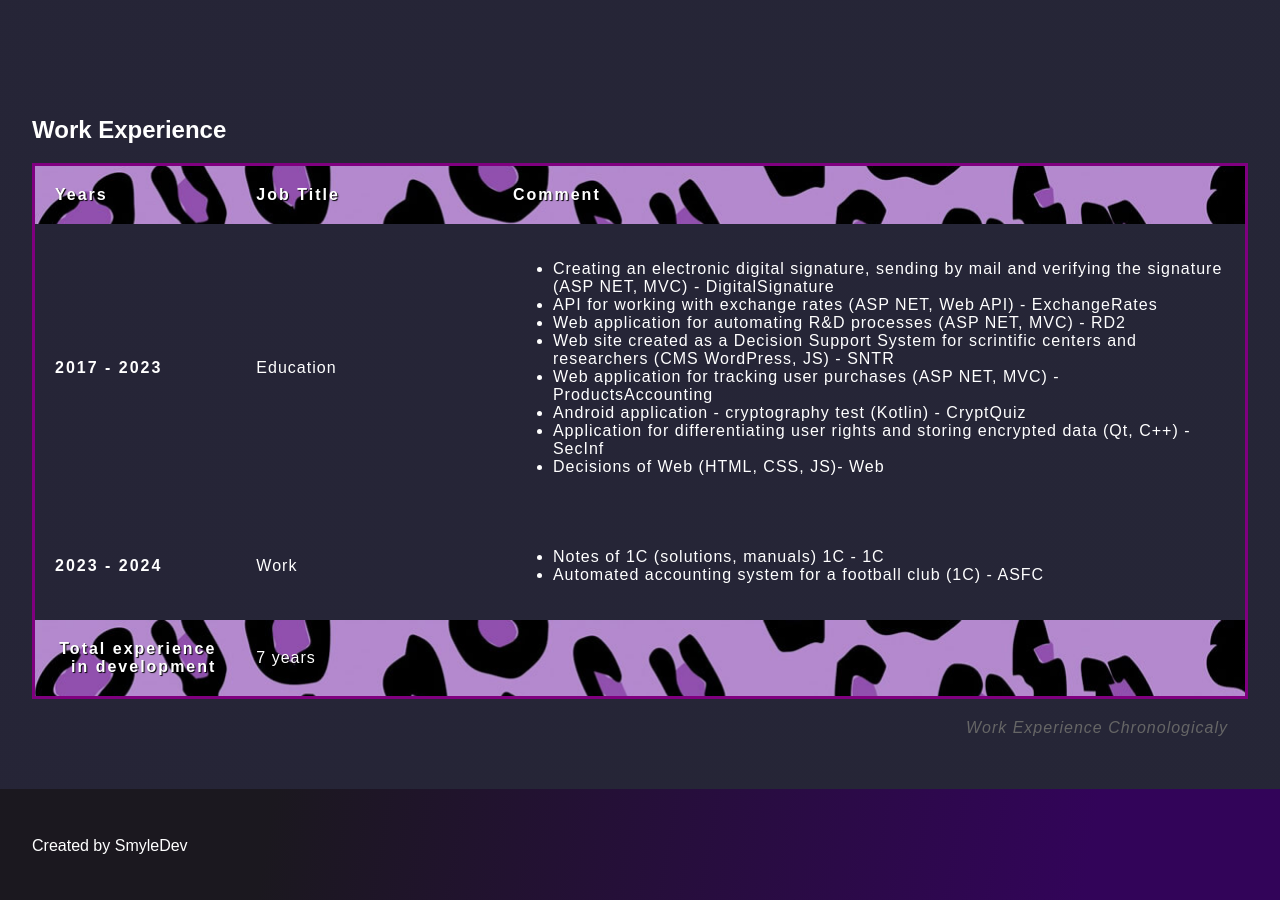
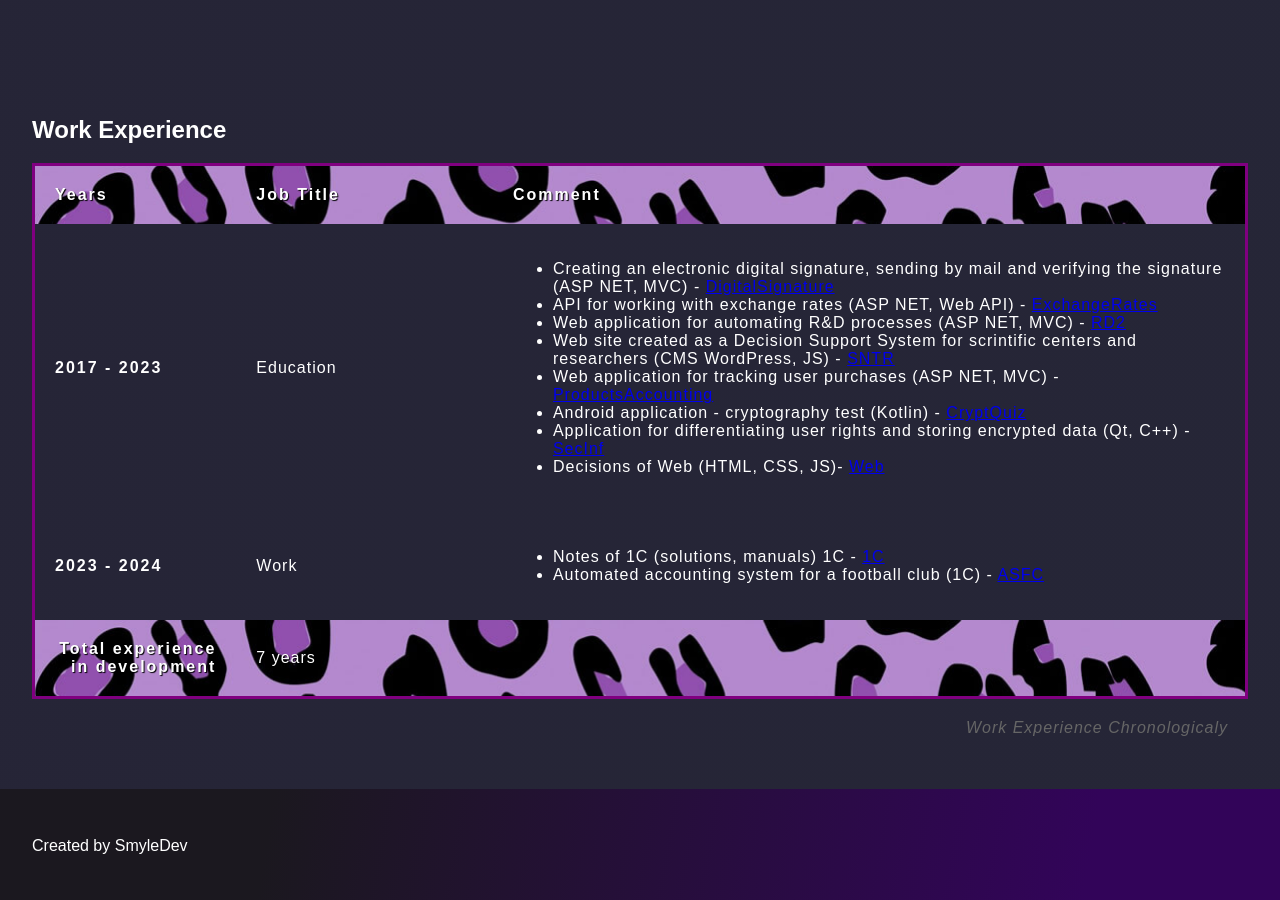
Before and after one commit to smyledev/smyledev.github.io, a Jekyll site: the page page3.html, which Jekyll copies as it is, in a window 1280 px wide and 900 px high, scrolled down 873 px. Built offline with Jekyll 4.4.1, drawn with Linux system fonts in a browser that asks for light colours; some web fonts are replaced; part of the change alters nothing that is shown.

```diff
--- a/page3.html
+++ b/page3.html
@@ -80,28 +80,28 @@
                         <td>
 <ul>
 <li>
-Creating an electronic digital signature, sending by mail and verifying the signature (ASP NET, MVC) - DigitalSignature
+Creating an electronic digital signature, sending by mail and verifying the signature (ASP NET, MVC) - <a href="https://github.com/smyledev/CreateAndSendSignatureByGmail">DigitalSignature</a>
 </li>
 <li>
-API for working with exchange rates (ASP NET, Web API) - ExchangeRates
+API for working with exchange rates (ASP NET, Web API) - <a href="https://github.com/smyledev/ExchangeRates">ExchangeRates</a>
 </li>
 <li>
-Web application for automating R&D processes (ASP NET, MVC) - RD2
+Web application for automating R&D processes (ASP NET, MVC) - <a href="https://github.com/smyledev/RD2">RD2</a>
 </li>
 <li>
-Web site created as a Decision Support System for scrintific centers and researchers (CMS WordPress, JS) - SNTR
+Web site created as a Decision Support System for scrintific centers and researchers (CMS WordPress, JS) - <a href="https://github.com/smyledev/SNTR">SNTR</a>
 </li>
 <li>
-Web application for tracking user purchases (ASP NET, MVC) - ProductsAccounting
+Web application for tracking user purchases (ASP NET, MVC) - <a href="https://github.com/smyledev/ProductsAccounting">ProductsAccounting</a>
 </li>
 <li>
-Android application - cryptography test (Kotlin) - CryptQuiz
+Android application - cryptography test (Kotlin) - <a href="https://github.com/smyledev/CryptQuiz">CryptQuiz</a>
 </li>
 <li>
-Application for differentiating user rights and storing encrypted data (Qt, C++) - SecInf
+Application for differentiating user rights and storing encrypted data (Qt, C++) - <a href="https://github.com/smyledev/SecInf">SecInf</a>
 </li>
 <li>
-Decisions of Web (HTML, CSS, JS)- Web
+Decisions of Web (HTML, CSS, JS)- <a href="https://github.com/smyledev/SolutionsWeb">Web</a>
 </li>
 </ul>
 </td>
@@ -113,10 +113,10 @@ Decisions of Web (HTML, CSS, JS)- Web
                         <td>
 <ul>
 <li>
-Notes of 1C (solutions, manuals) 1C - 1C
+Notes of 1C (solutions, manuals) 1C - <a href="https://github.com/smyledev/Notes1C">1C</a>
 </li>
 <li>
-Automated accounting system for a football club (1C) - ASFC
+Automated accounting system for a football club (1C) -  <a href="https://github.com/smyledev/FootballClubSystem">ASFC</a>
 </li>
 </ul>
 </td>
```
